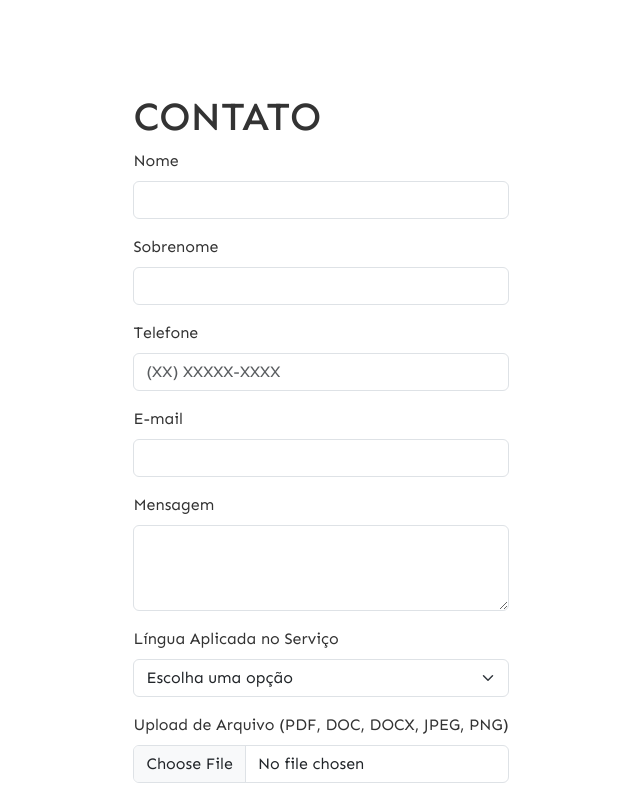
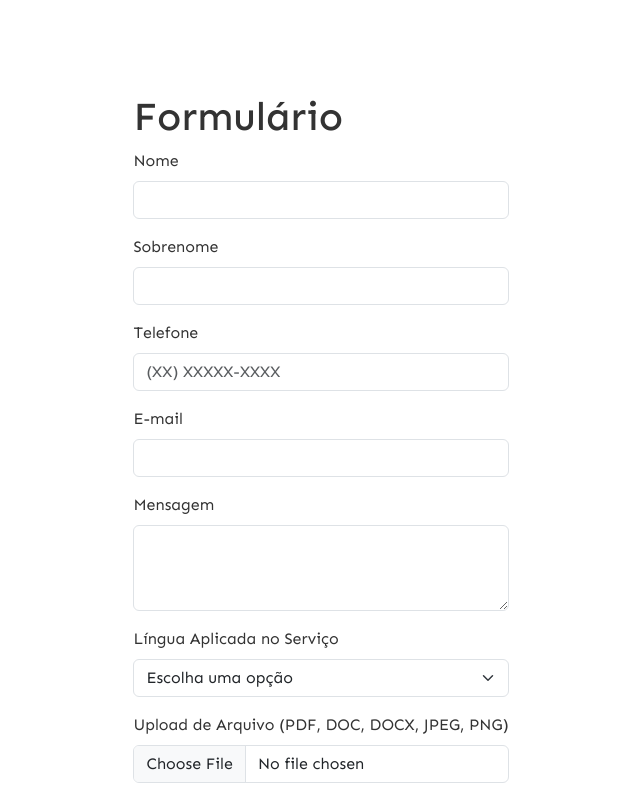
Before and after one commit to mf081/clt-exercicio2-html-curriculo, a plain HTML site: page index.html in a window 1280 px wide. Shown: the part 2826-3622 px from the top of the page, without its empty margins (319-959 px from the left). Drawn offline with nearby package versions, Linux system fonts and the light colour scheme.

Commit message:
mudando h1 secao formulario

```diff
--- a/index.html
+++ b/index.html
@@ -141,7 +141,7 @@
         </section>
 
         <section id="formulario class="secao-contato-container">
-            <h1>CONTATO</h1>
+            <h1>Formulário</h1>
             <form id="contactForm" onsubmit="return validateForm()">
                 <div class="mb-3">
                     <label for="firstName" class="form-label">Nome</label>
```
